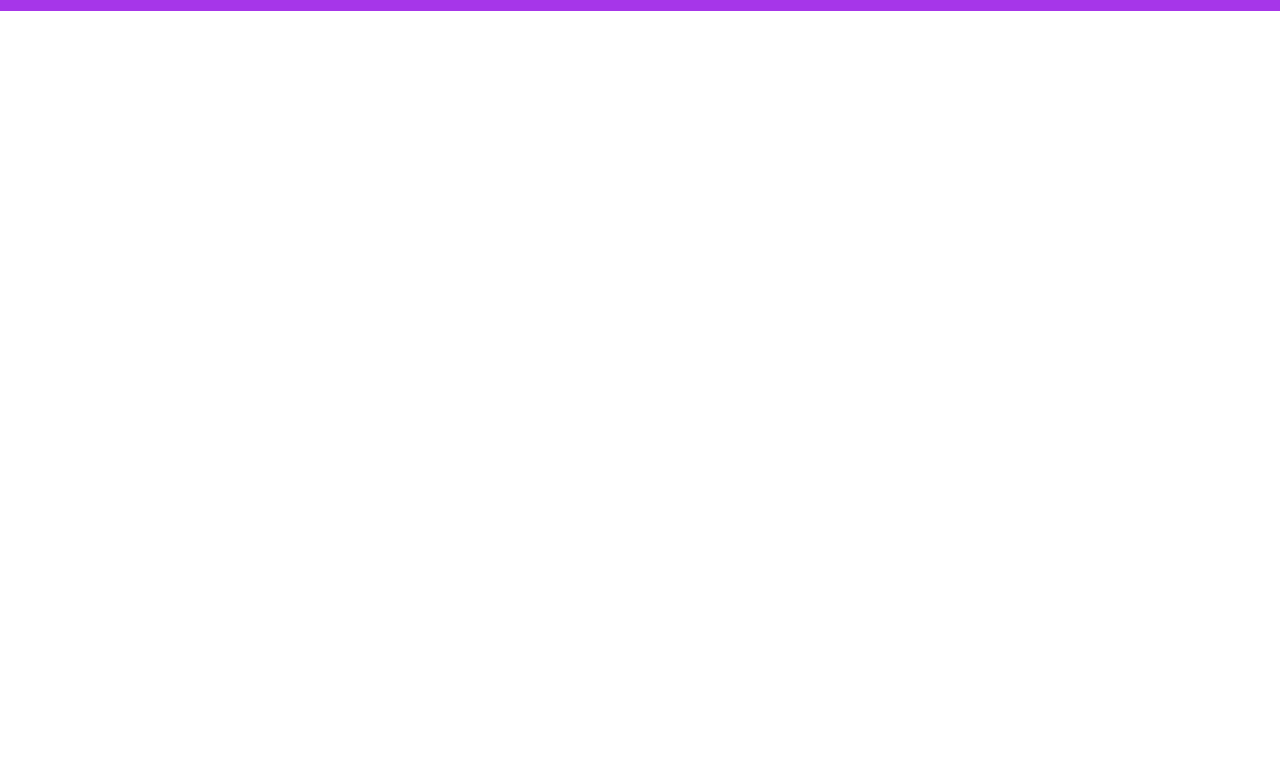
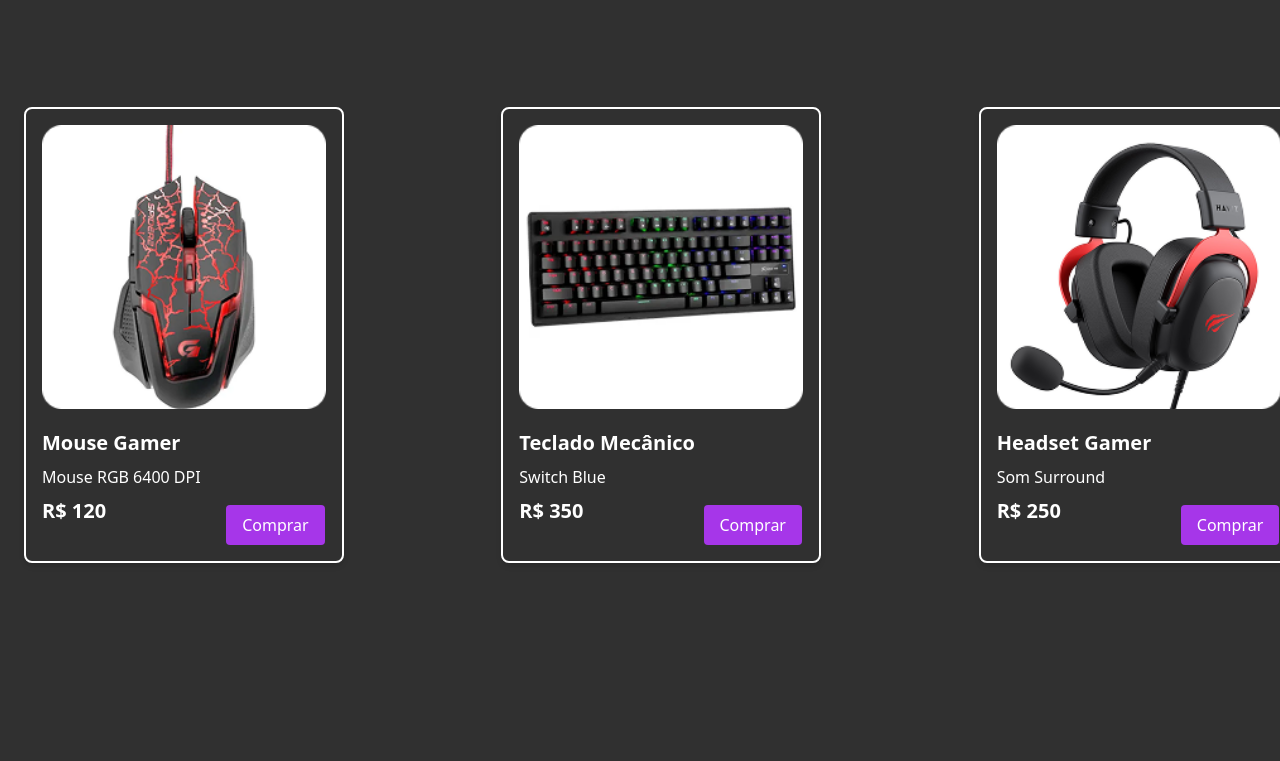
Before and after one commit to GabrielMeloIF/haunter-store, a Next.js app in the folder frontend/: page / in a window 1280 px wide. Shown: the part 1385-2146 px from the top of the page. Before the commit the page ends 1396 px from the top, so only its background shows below. Built offline with nearby package versions, Linux system fonts and the light colour scheme.

Commit message:
cards e btnTopo

```diff
--- /dev/null
+++ b/frontend/src/Components/BtnTopo/BtnTopo.tsx
@@ -0,0 +1,42 @@
+"use client"
+import { useEffect, useState } from "react"
+
+export default function BtnTopo() {
+  const [showButton, setShowButton] = useState(false)
+
+  useEffect(() => {
+    const handleScroll = () => {
+      if (window.scrollY > 300) {
+        setShowButton(true)
+      } else {
+        setShowButton(false)
+      }
+    }
+
+    window.addEventListener("scroll", handleScroll)
+
+    return () => {
+      window.removeEventListener("scroll", handleScroll)
+    }
+  }, [])
+
+  const scrollToTop = () => {
+    window.scrollTo({
+      top: 0,
+      behavior: "smooth"
+    })
+  }
+
+  return (
+    <>
+      {showButton && (
+        <button
+          onClick={scrollToTop}
+          className="fixed bottom-6 right-6 bg-purple-600 text-white px-6 py-4 rounded-full shadow-lg hover:bg-purple-700"
+        >
+          ↑
+        </button>
+      )}
+    </>
+  )
+}
--- a/frontend/src/Components/Card/Card.tsx
+++ b/frontend/src/Components/Card/Card.tsx
@@ -34,6 +34,40 @@ export default function Cards() {
       preco: "R$ 250",
     },
     {
+      id: 5,
+      nome: "Headset Gamer",
+      descricao: "Som Surround",
+      imagem: Headset,
+      preco: "R$ 250",
+    },
+    {
+      id: 6,
+      nome: "Headset Gamer",
+      descricao: "Som Surround",
+      imagem: Headset,
+      preco: "R$ 250",
+    },{
+          id: 1,
+      nome: "Mouse Gamer",
+      descricao: "Mouse RGB 6400 DPI",
+      imagem: Mouse,
+      preco: "R$ 120",
+    },
+    {
+      id: 2,
+      nome: "Teclado Mecânico",
+      descricao: "Switch Blue",
+      imagem: Teclado,
+      preco: "R$ 350",
+    },
+    {
+      id: 3,
+      nome: "Headset Gamer",
+      descricao: "Som Surround",
+      imagem: Headset,
+      preco: "R$ 250",
+    },
+    {
       id: 4,
       nome: "Headset Gamer",
       descricao: "Som Surround",
@@ -41,7 +75,14 @@ export default function Cards() {
       preco: "R$ 250",
     },
     {
-      id: 4,
+      id: 5,
+      nome: "Headset Gamer",
+      descricao: "Som Surround",
+      imagem: Headset,
+      preco: "R$ 250",
+    },
+    {
+      id: 6,
       nome: "Headset Gamer",
       descricao: "Som Surround",
       imagem: Headset,
@@ -55,14 +96,13 @@ export default function Cards() {
         {produtos.map((produto) => (
           <div
             key={produto.id}
-            className="rounded-lg shadow-md p-4 border-2 border-white w-80"
+            className="rounded-lg shadow-md p-4 border-2 border-white w-80 transition-transform duration-300 hover:scale-105"
           >
             <Image
               src={produto.imagem}
               alt={produto.nome}
               width={300}
               height={200}
-              className="transition-transform duration-300 hover:scale-105"
             />
 
             <h2 className="text-white text-xl font-bold mb-2 mt-5">
--- a/frontend/src/Components/Header/Header.tsx
+++ b/frontend/src/Components/Header/Header.tsx
@@ -58,6 +58,7 @@ export default function Header() {
           <CgAdd className="text-xl"/><Link href="/" className="text-white p-5">Anunciar</Link>
         </div>
 
+
     </header>
   );
 }
--- a/frontend/src/pages/index.tsx
+++ b/frontend/src/pages/index.tsx
@@ -2,6 +2,7 @@ import Header from "../Components/Header/Header";
 import NavBar from "@/Components/Navbar/NavBar";
 import Footer from "@/Components/Footer/Footer";
 import Cards from "@/Components/Card/Card";
+import BtnTopo from "@/Components/BtnTopo/BtnTopo";
 
 export default function Home() {
   return (
@@ -9,6 +10,7 @@ export default function Home() {
       <Header />
       <NavBar />
       <Cards />
+      <BtnTopo />
       <Footer />
 </>
   );
```
Also changed, not shown: frontend/src/Components/BtnTopo/BtnTopo.components.css (added), 1 other file (tests, documents, lock files or other folders).
